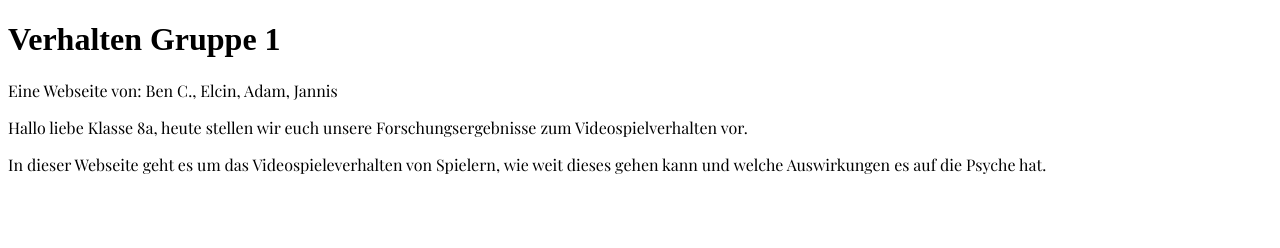
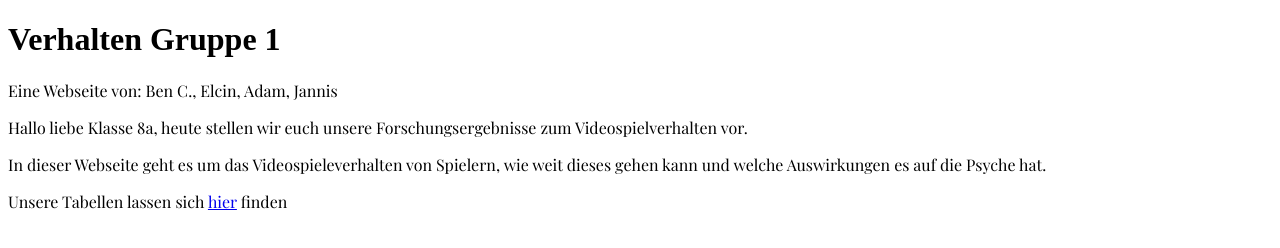
Before and after one commit to zvdxc/infoseitepagesmirror, a plain HTML site: page index.html in a window 1280 px wide. Drawn offline with nearby package versions, Linux system fonts and the light colour scheme; a web font is replaced by a local one.

Commit message:
Link hinzufügen

```diff
--- a/index.html
+++ b/index.html
@@ -18,6 +18,7 @@
         <p>Eine Webseite von: Ben C., Elcin, Adam, Jannis </p>
         <p>Hallo liebe Klasse 8a, heute stellen wir euch unsere Forschungsergebnisse zum Videospielverhalten vor.</p>
         <p>In dieser Webseite geht es um das Videospieleverhalten von Spielern, wie weit dieses gehen kann und welche Auswirkungen es auf die Psyche hat.</p>
+        <p>Unsere Tabellen lassen sich <a href="links.zvdxc.is-a.dev/m">hier</a> finden</p>
     </body>
 
 </html>
```
